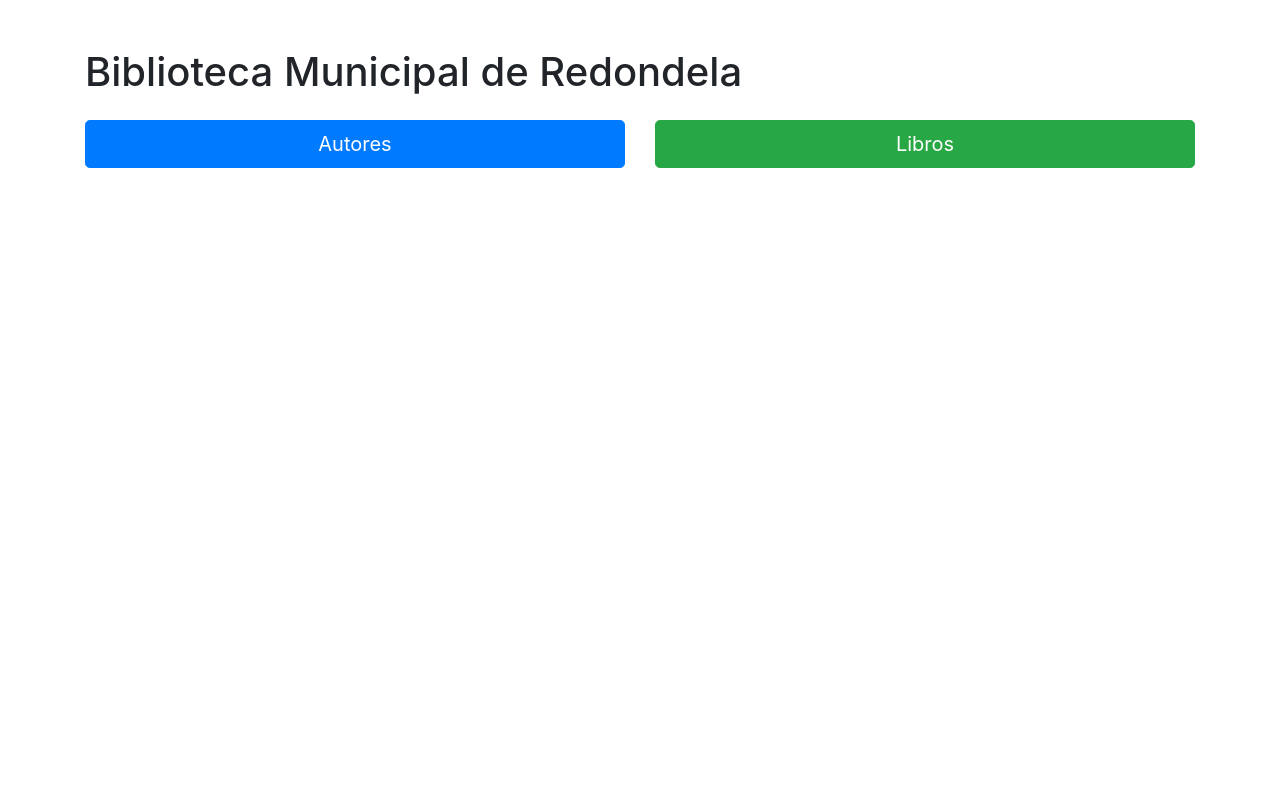
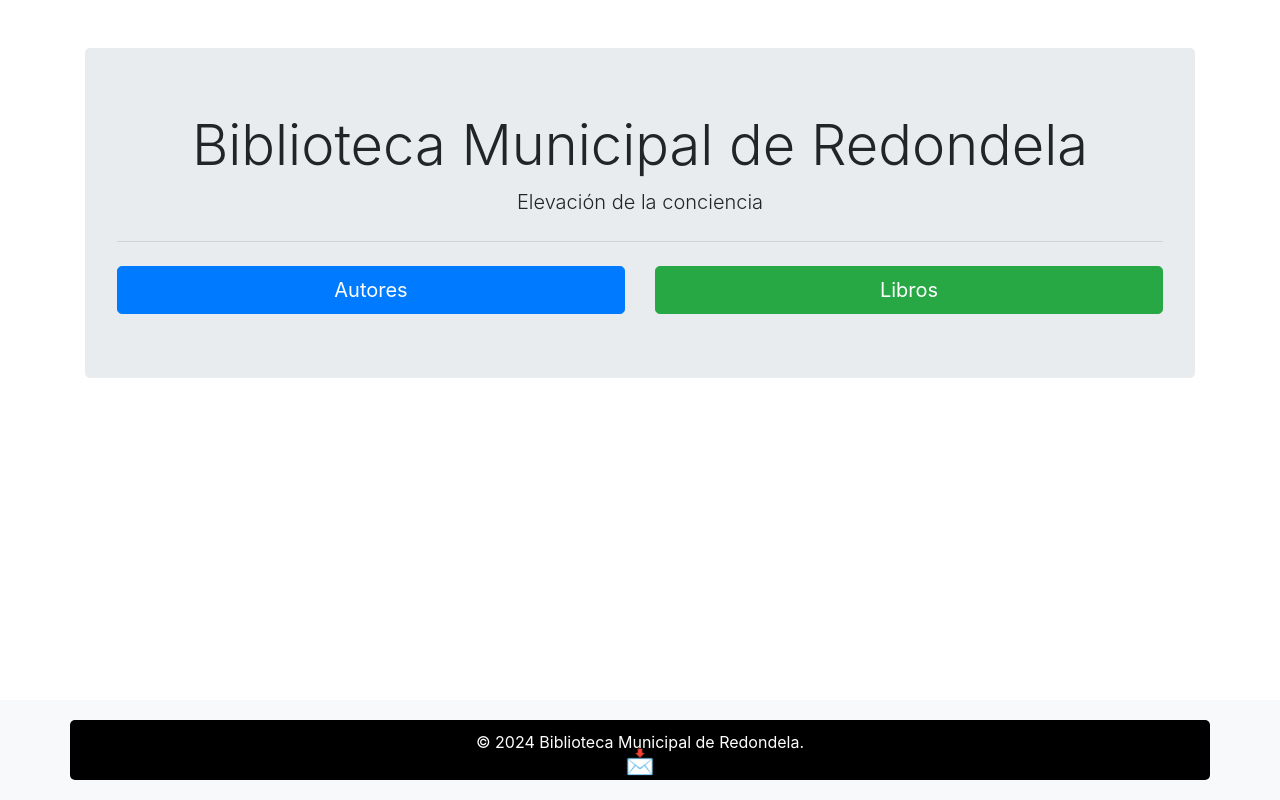
Before and after one commit to PabloRamil22/biblioteca, a PHP site: page / in a window 1280 px wide. Run offline with PHP 8.4, Linux system fonts and the light colour scheme; a stand-in replaces the project's code that opens the database connection; some libraries are stand-ins or nearby versions.

Commit message:
añadidos

```diff
--- /dev/null
+++ b/assets/css/index.css
@@ -0,0 +1,39 @@
+footer {
+    background-color: #f8f9fa;
+    padding: 20px 0;
+    width: 100%;
+    text-align: center;
+    position: fixed;
+    bottom: 0;
+    left: 0;
+}
+
+footer .container {
+    background-color: #000;
+    color: #fff;
+    padding: 10px;
+    border-radius: 5px;
+}
+.sugerencias-icon {
+    color: #007bff;
+    font-size: 24px;
+    cursor: pointer;
+    position: fixed;
+    bottom: 20px;
+    left: 50%;
+    transform: translateX(-50%);
+    z-index: 999;
+}
+
+.sugerencias-icon:hover {
+    color: #0056b3;
+}
+
+.sugerencias-label {
+    position: fixed;
+    bottom: 40px;
+    left: 50%;
+    transform: translateX(-50%);
+    font-size: 14px;
+    color: #000;
+}
--- a/index.php
+++ b/index.php
@@ -5,18 +5,31 @@
     <meta name="viewport" content="width=device-width, initial-scale=1.0">
     <title>Biblioteca</title>
     <link rel="stylesheet" href="https://stackpath.bootstrapcdn.com/bootstrap/4.5.2/css/bootstrap.min.css">
+    <link rel="stylesheet" href="assets/css/index.css">
 </head>
 <body>
     <div class="container mt-5">
-        <h1 class="mb-4">Biblioteca Municipal de Redondela</h1>
-        <div class="row">
-            <div class="col-md-6">
-                <a href="autor.php" class="btn btn-primary btn-lg btn-block">Autores</a>
-            </div>
-            <div class="col-md-6">
-                <a href="libros.php" class="btn btn-success btn-lg btn-block">Libros</a>
+        <div class="jumbotron text-center">
+            <h1 class="display-4">Biblioteca Municipal de Redondela</h1>
+            <p class="lead">Elevación de la conciencia</p>
+            <hr class="my-4">
+            <div class="row">
+                <div class="col-md-6">
+                    <a href="autor" class="btn btn-primary btn-lg btn-block">Autores</a>
+                </div>
+                <div class="col-md-6">
+                    <a href="libros" class="btn btn-success btn-lg btn-block">Libros</a>
+                </div>
             </div>
         </div>
     </div>
+    <footer>
+        <div class="container">
+            <p>© <?php echo date("Y"); ?> Biblioteca Municipal de Redondela. </p>
+            </p>
+        </div>
+    </footer>
+    <span class="sugerencias-icon" onclick="window.location.href='buzon.php'" title="Buzón de Sugerencias">&#128233;</span>
+
 </body>
 </html>
```
Also changed, not shown: assets/css/autor.css (added, +25 -0 lines), autor.php (+20 -16 lines), biblioteca_autores (1).sql (renamed from biblioteca_autores.sql, +31 -7 lines), buzon.php (added, +54 -0 lines), editar_libro.php (+7 -5 lines).
